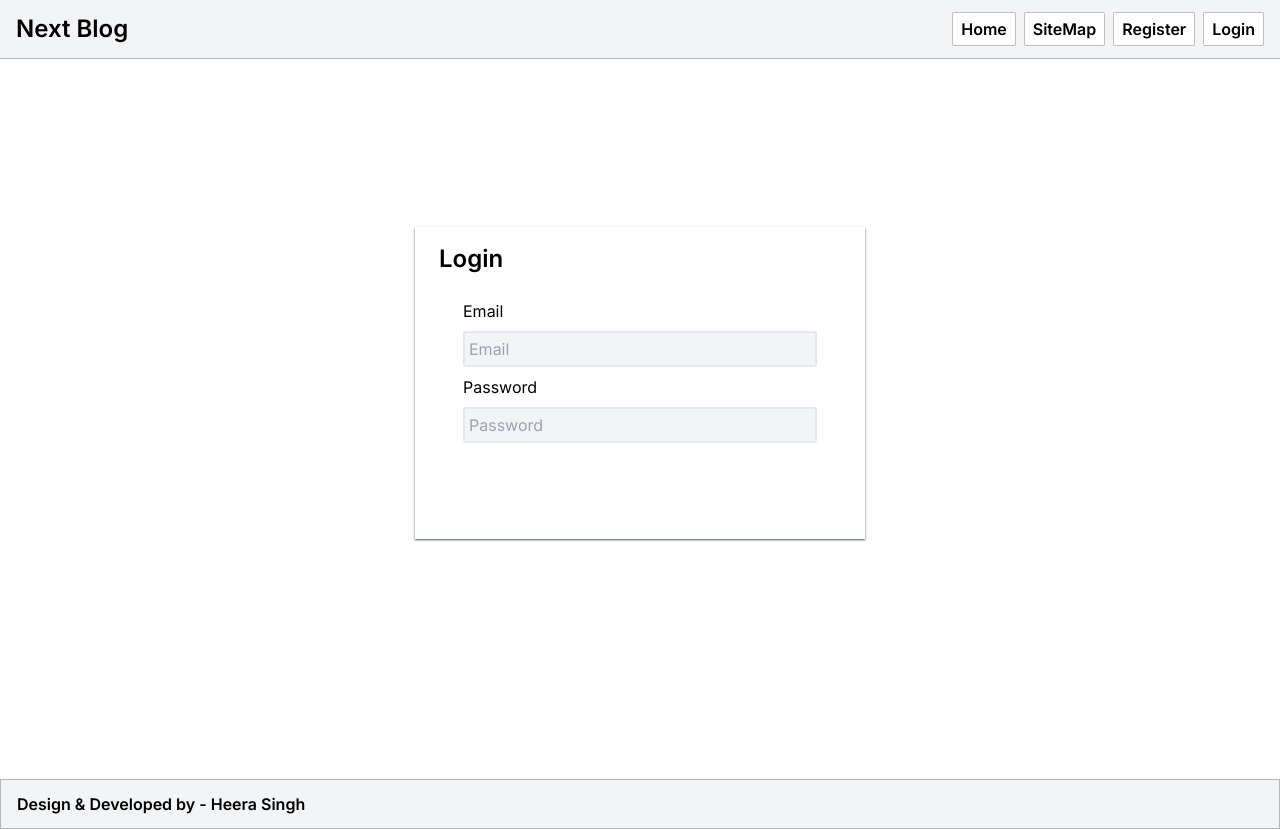
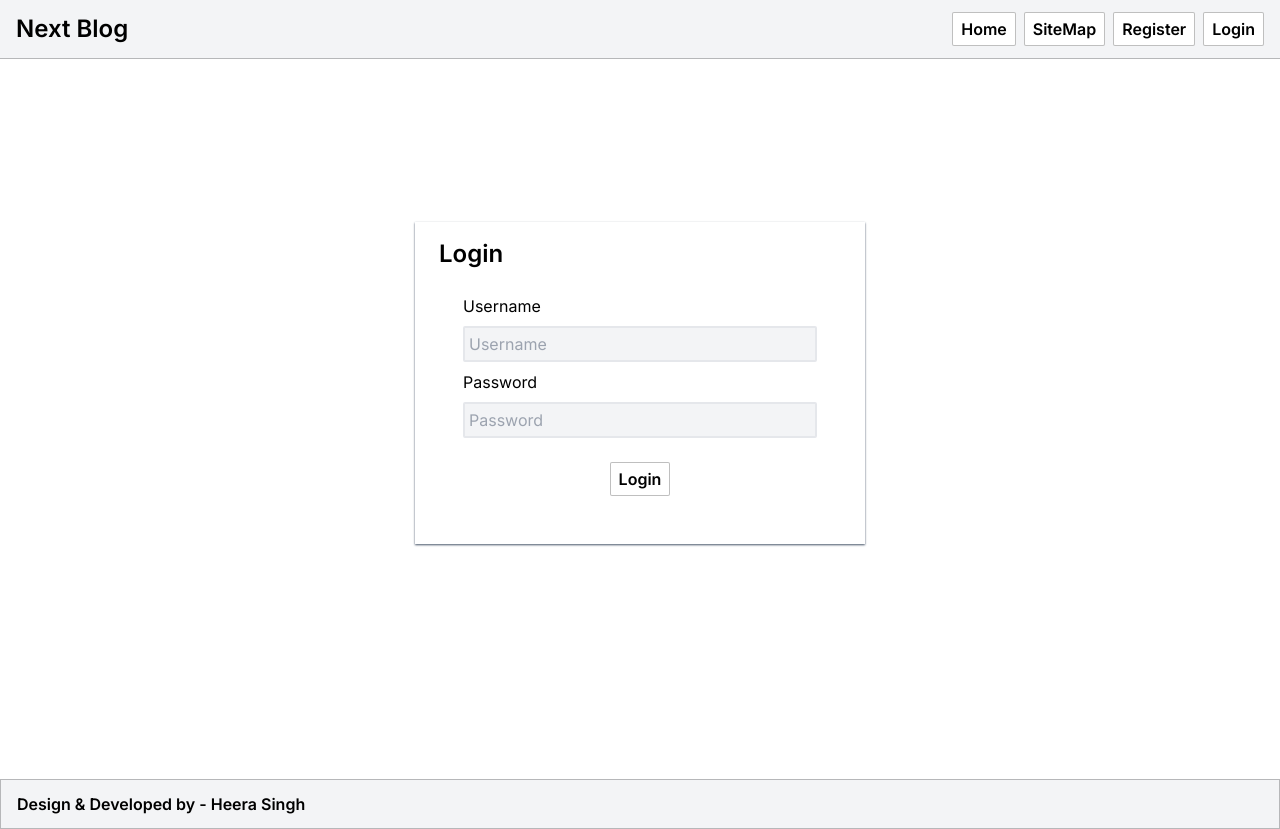
Before and after one commit to heera9331/next-blog, a Next.js app: page /login in a window 1280 px wide. Built offline with nearby package versions, Linux system fonts and the light colour scheme.

Commit message:
button and login designed

```diff
--- a/app/login/page.tsx
+++ b/app/login/page.tsx
@@ -3,12 +3,12 @@ import "../globals.css";
 
 import { useEffect, useState } from "react";
 import axios from "axios";
-import { Loading, Input } from "@/components";
+import { Loading, Input, Button } from "@/components";
 import { useRouter } from "next/navigation";
 
 const Page = () => {
     const [user, setUser] = useState({
-        email: "",
+        username: "",
         password: "",
     });
 
@@ -49,10 +49,9 @@ const Page = () => {
     }, [timeout]);
 
     return (
-        <>
+
         <div className="flex flex-col m-1 h-[78vh]">
             <div className="p-4 m-auto shadow-sm shadow-slate-600 sm:w-[450px]">
-                    {!loading ? (
                 <>
                     <div className="px-2">
                         <h1 className="text-2xl font-semibold">Login</h1>
@@ -66,16 +65,16 @@ const Page = () => {
                         >
                             <Input
                                 inputColor={"text-black"}
-                                        label={"Email"}
-                                        htmlFor={"email"}
-                                        value={user.email}
-                                        placeholder={"Email"}
+                                label={"Username"}
+                                htmlFor={"username"}
+                                value={user.username}
+                                placeholder={"Username"}
                                 className={
                                     "bg-gray-100 p-1 text-black rounded-sm focus:outline-none"
                                 }
-                                        type={"email"}
+                                type={"text"}
                                 onChange={(e: any) => {
-                                            setUser({ ...user, email: e.target.value });
+                                    setUser({ ...user, username: e.target.value });
                                 }}
                             />
                             <Input
@@ -91,23 +90,19 @@ const Page = () => {
                                 }}
                             />
 
-                                    <div
-                                        className="flex items-center justify-center bg-secondary m-2 rounded-sm my-4 cursor-pointer"
+                            <div className="flex justify-center">
+                                <Button
+                                    text="Login"
                                     onClick={handleLogin}
-                                    >
-                                        <button className="p-1 text-white font-semibold">
-                                            Login
-                                        </button>
+                                    className="flex items-center justify-center text-black bg-gray-100  m-2 rounded-sm my-4 cursor-pointer"
+                                />
                             </div>
                         </form>
                     </div>
                 </>
-                    ) : (
-                        <Loading />
-                    )}
             </div>
         </div>
-        </>
+
     );
 };
 
--- a/components/Button.tsx
+++ b/components/Button.tsx
@@ -10,7 +10,7 @@ interface InputProps {
 const Button = ({ text, onClick, className, ...props }: InputProps) => {
     return (
         <button
-            className={`bg-secondary text-white rounded-sm py-1 px-2 hover:bg-blue-900 font-semibold ${className}`}
+            className={`bg-white border border-black border-opacity-25 rounded-sm px-2 py-1 font-semibold hover:bg-gray-100 ${className}`}
             type="button"
             {...props}
             onClick={onClick}
```
Lines whose indentation alone changed are shown as unchanged.
